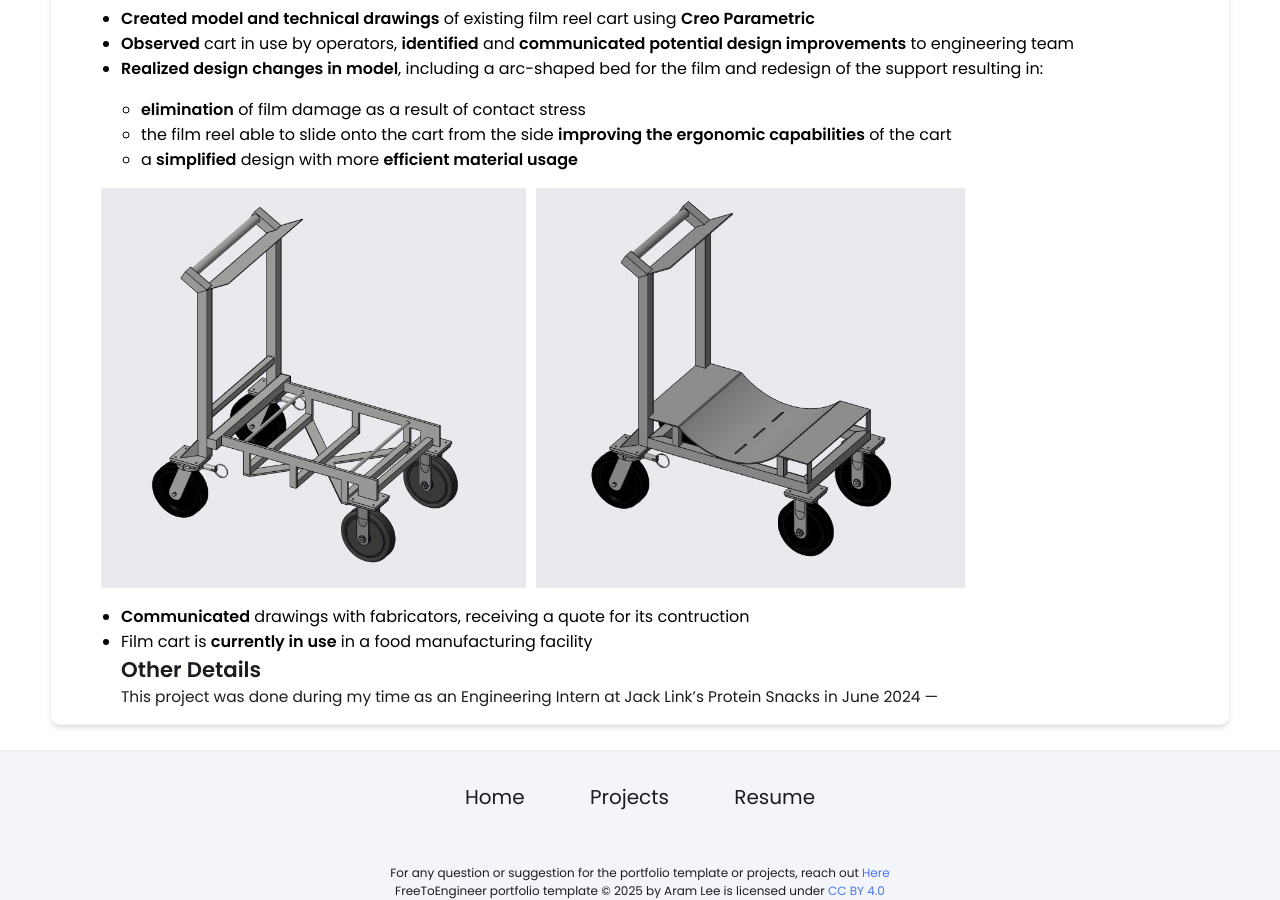
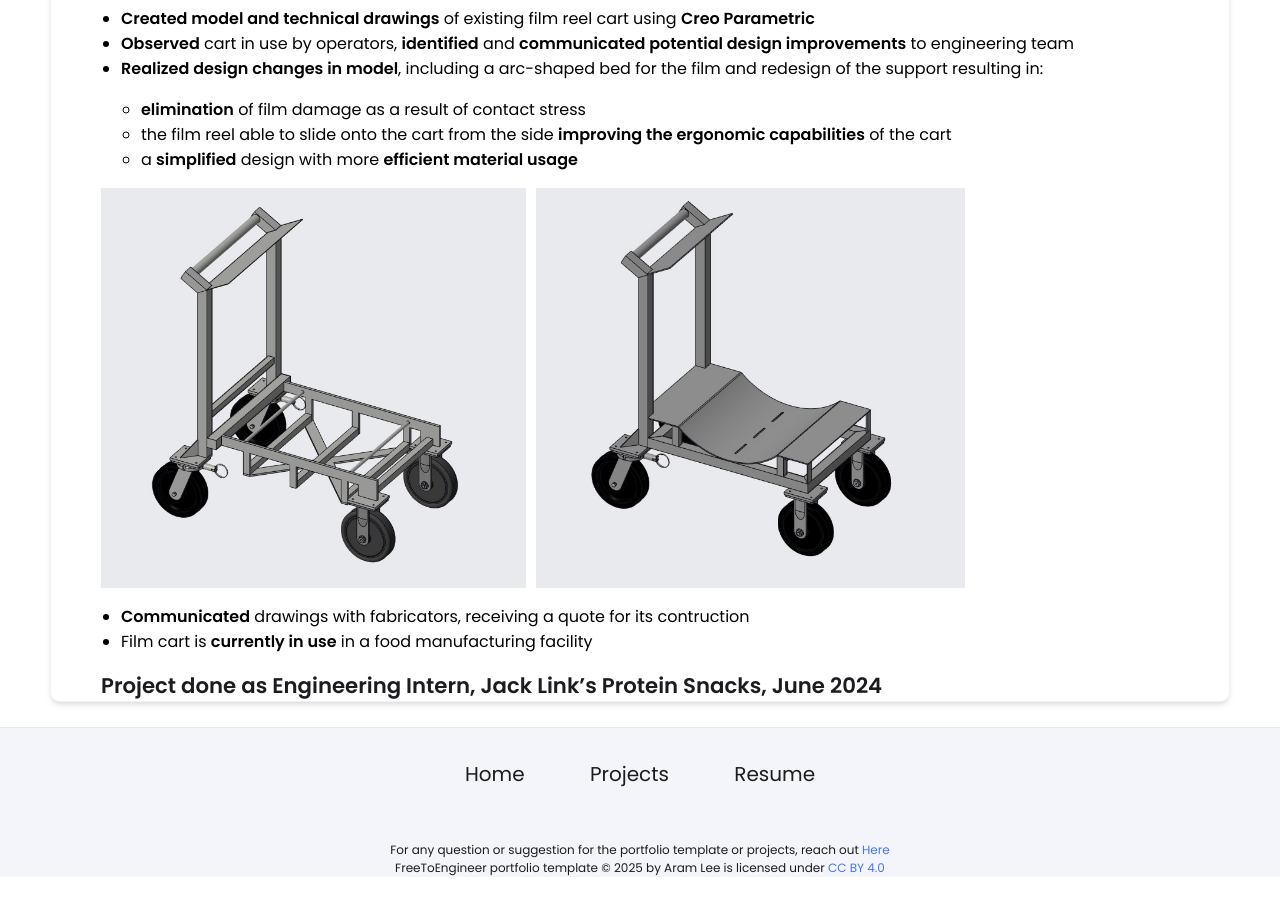
Before and after one commit to owenpickart/owenpickart.github.io, a Jekyll site: the page built from _projects/film_reel_cart/index.md, in a window 1280 px wide and 900 px high, scrolled down 754 px. Built offline with Jekyll 4.4.1, drawn with Linux system fonts in a browser that asks for light colours; after the commit the page ends 1631 px from its top, so only the background shows below that.

Commit message:
Update index.md

```diff
--- a/_projects/film_reel_cart/index.md
+++ b/_projects/film_reel_cart/index.md
@@ -16,6 +16,6 @@ main-image: /creo.jpg
 {% include image-gallery.html images="origfilmcart.jpg, newfilmcart.jpg" height="400" %}
 - **Communicated** drawings with fabricators, receiving a quote for its contruction
 - Film cart is **currently in use** in a food manufacturing facility
-## Other Details
-This project was done during my time as an Engineering Intern at Jack Link's Protein Snacks in June 2024
+
+Project done as **Engineering Intern, Jack Link's Protein Snacks, June 2024**
 ---
```
